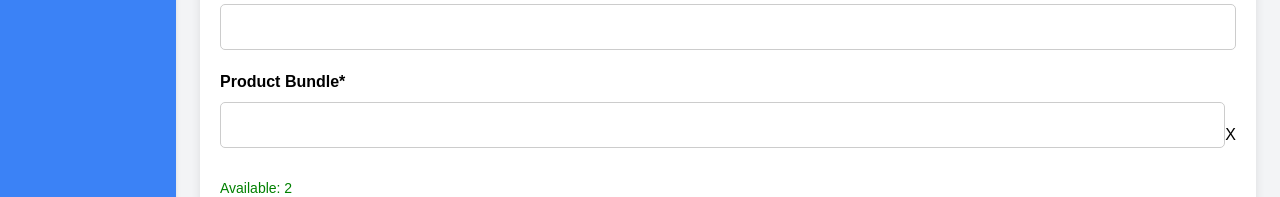
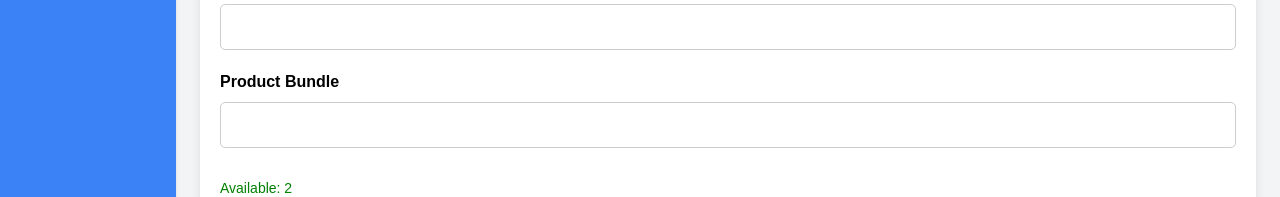
Before and after one commit to singhariom2001/Bug_Squad-, a React (Create React App) app: page /license/new in a window 1280 px wide. Shown: the part 277-474 px from the top of the page. Built offline with nearby package versions, Linux system fonts and the light colour scheme.

Commit message:
Modaljs changed

```diff
--- a/src/components/LicenseModal.js
+++ b/src/components/LicenseModal.js
@@ -77,7 +77,7 @@ const LicenseModal = ({ license, onSave, onClose }) => {
 
         {/* Product Bundle Section */}
         <div className="product-bundle-section">
-          <label>Product Bundle*</label>
+          <label>Product Bundle</label>
           <div className="product-bundle-input">
             <input
               type="text"
@@ -87,9 +87,6 @@ const LicenseModal = ({ license, onSave, onClose }) => {
               placeholder=" "
               required
             />
-            <button type="button" className="clear-button">
-              X
-            </button>
           </div>
           <div className="bundle-status">
             <span className="status available">Available: 2</span>
```
